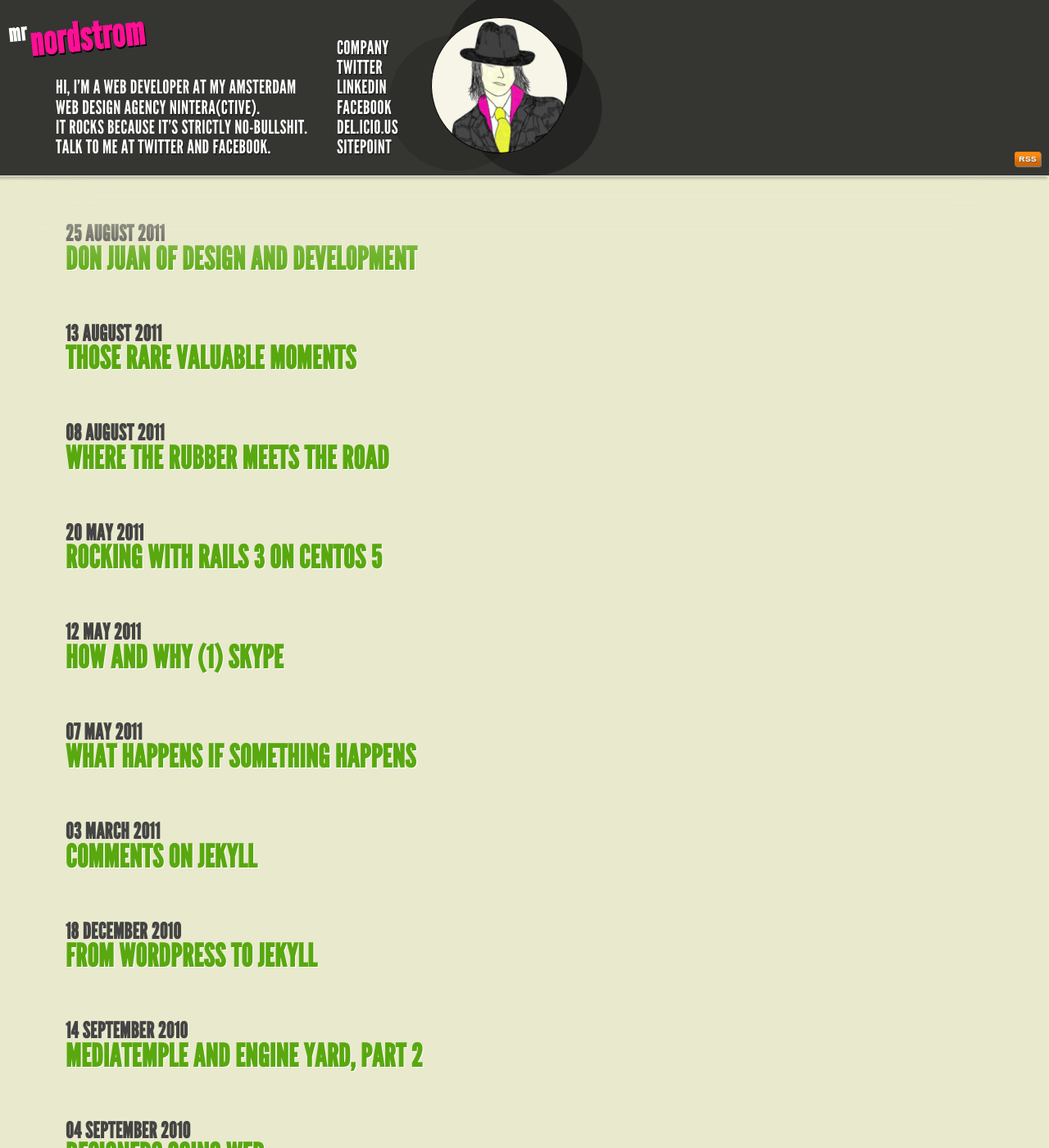
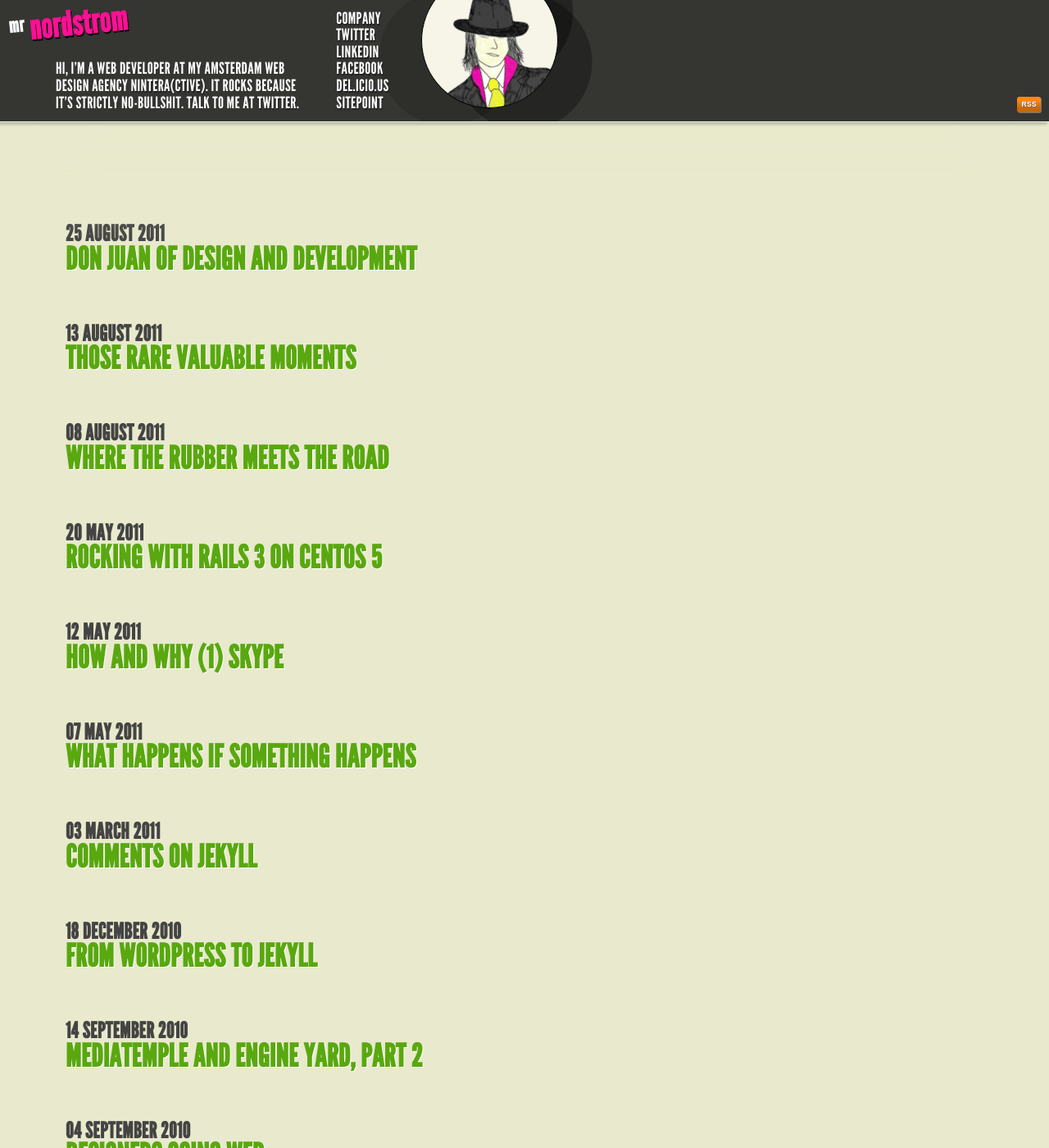
Before and after one commit to dnordstrom/mrnordstrom.com, a Jekyll site: the page built from index.html, in a window 1280 px wide and 1400 px high. Shown: the whole window at 82% size. Built offline with Jekyll 4.4.1, drawn with Linux system fonts in a browser that asks for light colours; Markdown is read by kramdown in place of the engine named in the settings.

Commit message:
Making header slightly smaller.

```diff
--- a/_includes/header.html
+++ b/_includes/header.html
@@ -1,11 +1,7 @@
 <header role="banner">
   <h1><a href="/"><b>Mr</b>Nordstrom</a></h1>
   <section>
-      <p>Hi, I&rsquo;m a web developer at my Amsterdam web design agency <a href="http://www.nintera.com/">Nintera(ctive)</a>.
-        <br>
-        It rocks because it&rsquo;s strictly no-bullshit.
-        <br>
-        Talk to me at <a href="http://twitter.com/mrnordstrom">Twitter</a> and <a href="http://www.facebook.com/dnordstrom">Facebook</a>.
+      <p>Hi, I&rsquo;m a web developer at my Amsterdam web design agency <a href="http://www.nintera.com/">Nintera(ctive)</a>. It rocks because it&rsquo;s strictly no-bullshit. Talk to me at <a href="http://twitter.com/mrnordstrom">Twitter</a>.
     </p>
   </section>
   <nav>
--- a/css/style.css
+++ b/css/style.css
@@ -58,10 +58,11 @@ h1 a:focus {
 }
 
 header[role="banner"] {
-  line-height: 0.6em;
+  line-height: 0.75em;
   position: fixed;
   width: 100%;
   overflow: hidden;
+  font-size: 0.85em;
 }
 
 header[role="banner"] #header-wrapper {
@@ -113,7 +114,7 @@ header[role="banner"] nav a:hover {
 
 header[role="banner"] h1 {
   color: #4B7023;
-  margin: 0 0 -40px 35px;
+  margin: -6px 0 -75px 35px;
   -moz-transform: rotate(-6deg);
   -webkit-transform: rotate(-6deg);
   -o-transform: rotate(-6deg);
@@ -149,7 +150,7 @@ header[role="banner"] h1 b {
 
 header[role="banner"] nav {
   display: inline-block;
-  margin: 0 0 18px 28px;
+  margin: 0 0 12px 28px;
   z-index: 200;
   position: relative;
 }
@@ -170,7 +171,7 @@ header[role="banner"] .photo {
   -moz-box-shadow: 0 0 20px #111;
   -webkit-box-shadow: 0 0 20px #111;
   box-shadow: 25px -30px 0 rgba(0, 0, 0, 0.35), 35px 35px 0 rgba(0, 0, 0, 0.3), -55px 10px 0 rgba(0, 0, 0, 0.15);
-  background: url("images/me.png") no-repeat scroll left top white;
+  background: url("images/me.png") no-repeat scroll left 20px white;
   border: 1px solid #000;
   height: 164px;
   padding: 0;
@@ -186,7 +187,7 @@ header[role="banner"] .photo {
 header[role="banner"] section {
   color: #fff;
   display: inline-block;
-  margin: 25px 0 0 50px;
+  margin: 0 0 0 50px;
   padding: 14px 0 0 18px;
   width: 310px;
   position: relative;
@@ -194,7 +195,7 @@ header[role="banner"] section {
 }
 
 header[role="banner"] section p {
-  margin: 0 0 22px;
+  margin: 0;
 }
 
 #feed {
```
